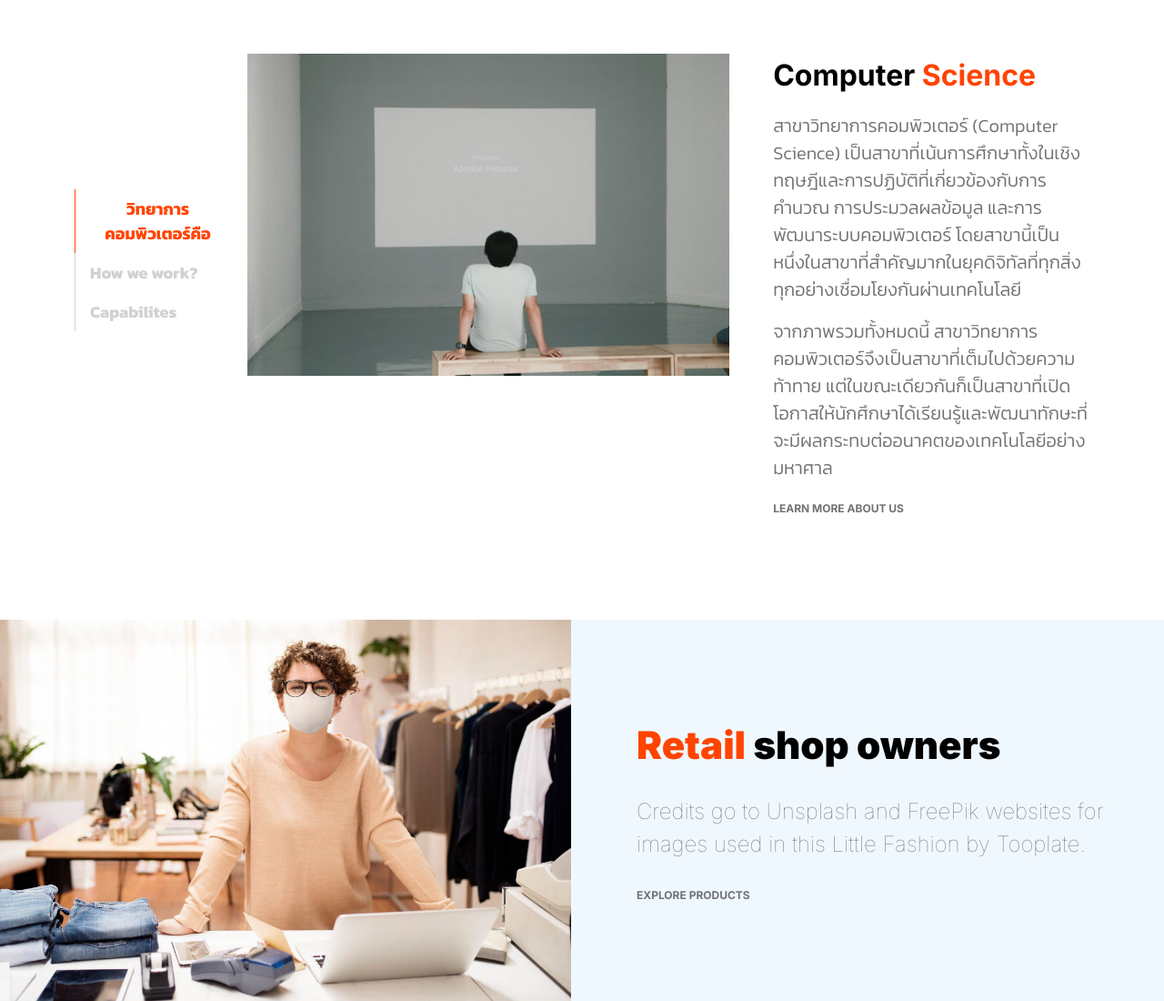
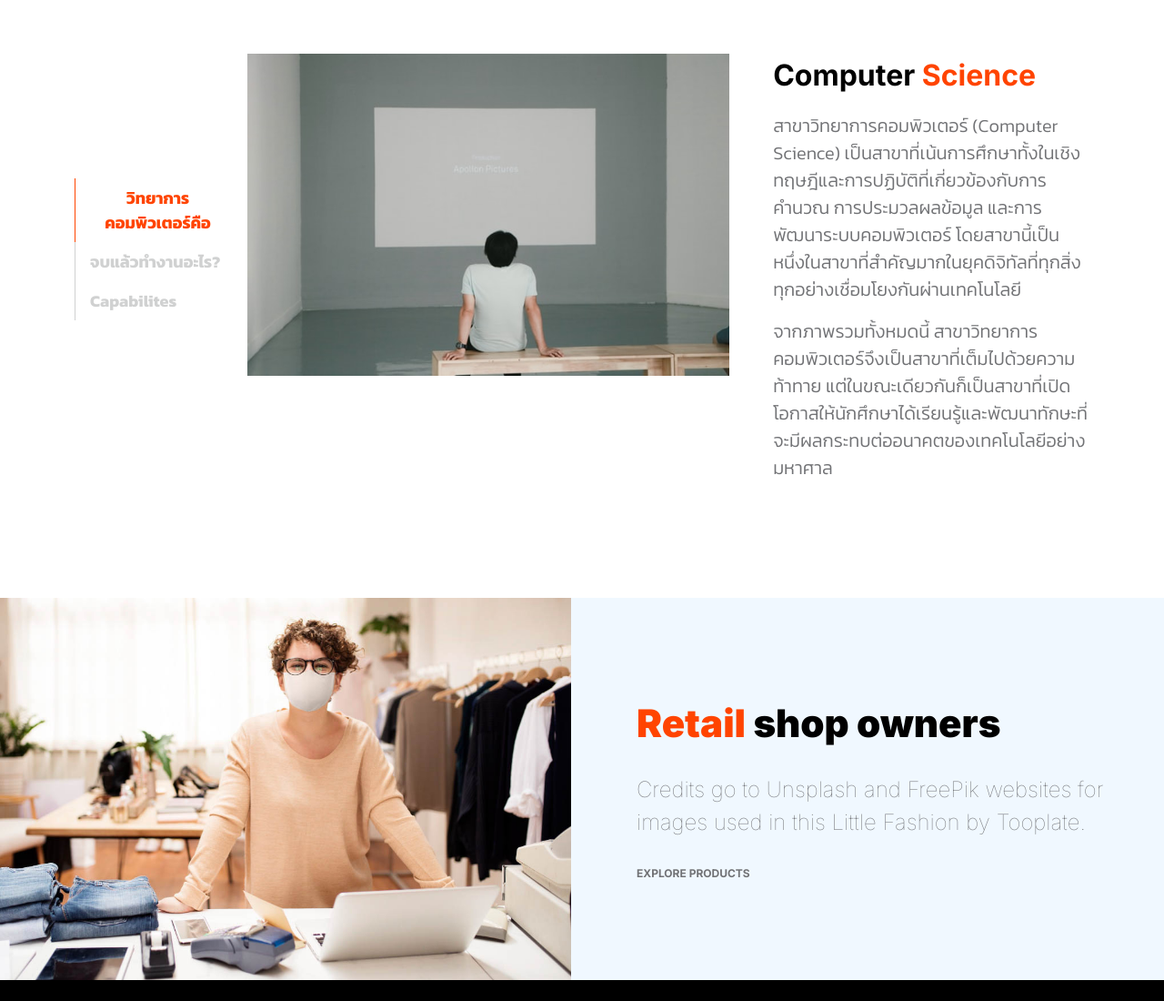
Before and after one commit to Jamboon007/clonebuch, a Django app: page /about in a window 1280 px wide. Shown: the part 172-1272 px from the top of the page at 91% size. Run offline with Django 4.2, Linux system fonts and the light colour scheme; some libraries are stand-ins or nearby versions.

Commit message:
Update story.html

```diff
--- a/templates/story.html
+++ b/templates/story.html
@@ -16,7 +16,7 @@
                     </li>
 
                     <li class="nav-item" role="presentation">
-                        <button class="nav-link" id="pills-youtube-tab" data-bs-toggle="pill" data-bs-target="#pills-youtube" type="button" role="tab" aria-controls="pills-youtube" aria-selected="true">How we work?</button>
+                        <button class="nav-link" id="pills-youtube-tab" data-bs-toggle="pill" data-bs-target="#pills-youtube" type="button" role="tab" aria-controls="pills-youtube" aria-selected="true">จบแล้วทำงานอะไร?</button>
                     </li>
 
                     <li class="nav-item" role="presentation">
@@ -37,17 +37,8 @@
                             <div class="col-lg-5 col-12">
                                 <div class="d-flex flex-column h-100 ms-lg-4 mt-lg-0 mt-5">
                                     <h4 class="mb-3">Computer <span>Science</span></h4>
-
                                     <p class ="ple">สาขาวิทยาการคอมพิวเตอร์ (Computer Science) เป็นสาขาที่เน้นการศึกษาทั้งในเชิงทฤษฎีและการปฏิบัติที่เกี่ยวข้องกับการคำนวณ การประมวลผลข้อมูล และการพัฒนาระบบคอมพิวเตอร์ โดยสาขานี้เป็นหนึ่งในสาขาที่สำคัญมากในยุคดิจิทัลที่ทุกสิ่งทุกอย่างเชื่อมโยงกันผ่านเทคโนโลยี</p>
-
                                     <p class ="ple">จากภาพรวมทั้งหมดนี้ สาขาวิทยาการคอมพิวเตอร์จึงเป็นสาขาที่เต็มไปด้วยความท้าทาย แต่ในขณะเดียวกันก็เป็นสาขาที่เปิดโอกาสให้นักศึกษาได้เรียนรู้และพัฒนาทักษะที่จะมีผลกระทบต่ออนาคตของเทคโนโลยีอย่างมหาศาล</p>
-
-                                    <div class="mt-2 mt-lg-auto">
-                                        <a href="about.html" class="custom-link mb-2">
-                                            Learn more about us
-                                            <i class="bi-arrow-right ms-2"></i>
-                                        </a>
-                                    </div>
                                 </div>
                             </div>
                         </div>
```
